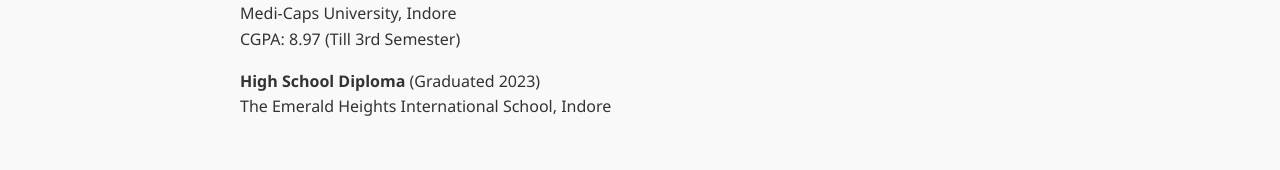
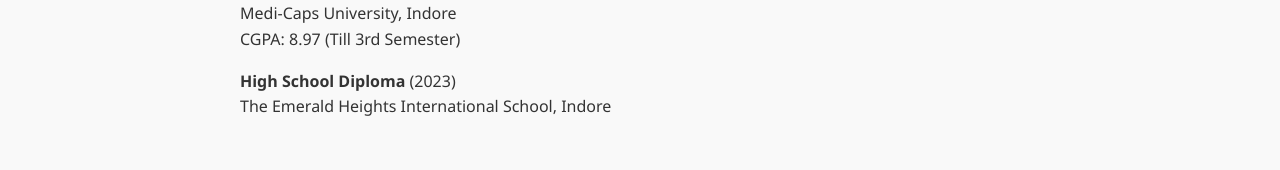
Before and after one commit to bhumikala/bhumikala.github.io, a plain HTML site: page index.html in a window 1280 px wide. Shown: the part 305-475 px from the top of the page. Drawn offline with Linux system fonts and the light colour scheme.

Commit message:
index.html

```diff
--- a/index.html
+++ b/index.html
@@ -82,7 +82,7 @@
   Medi-Caps University, Indore<br>
   CGPA: 8.97 (Till 3rd Semester)</p>
 
-  <p><strong>High School Diploma</strong> (Graduated 2023)<br>
+  <p><strong>High School Diploma</strong> (2023)<br>
   The Emerald Heights International School, Indore</p>
 </section>
 
```
